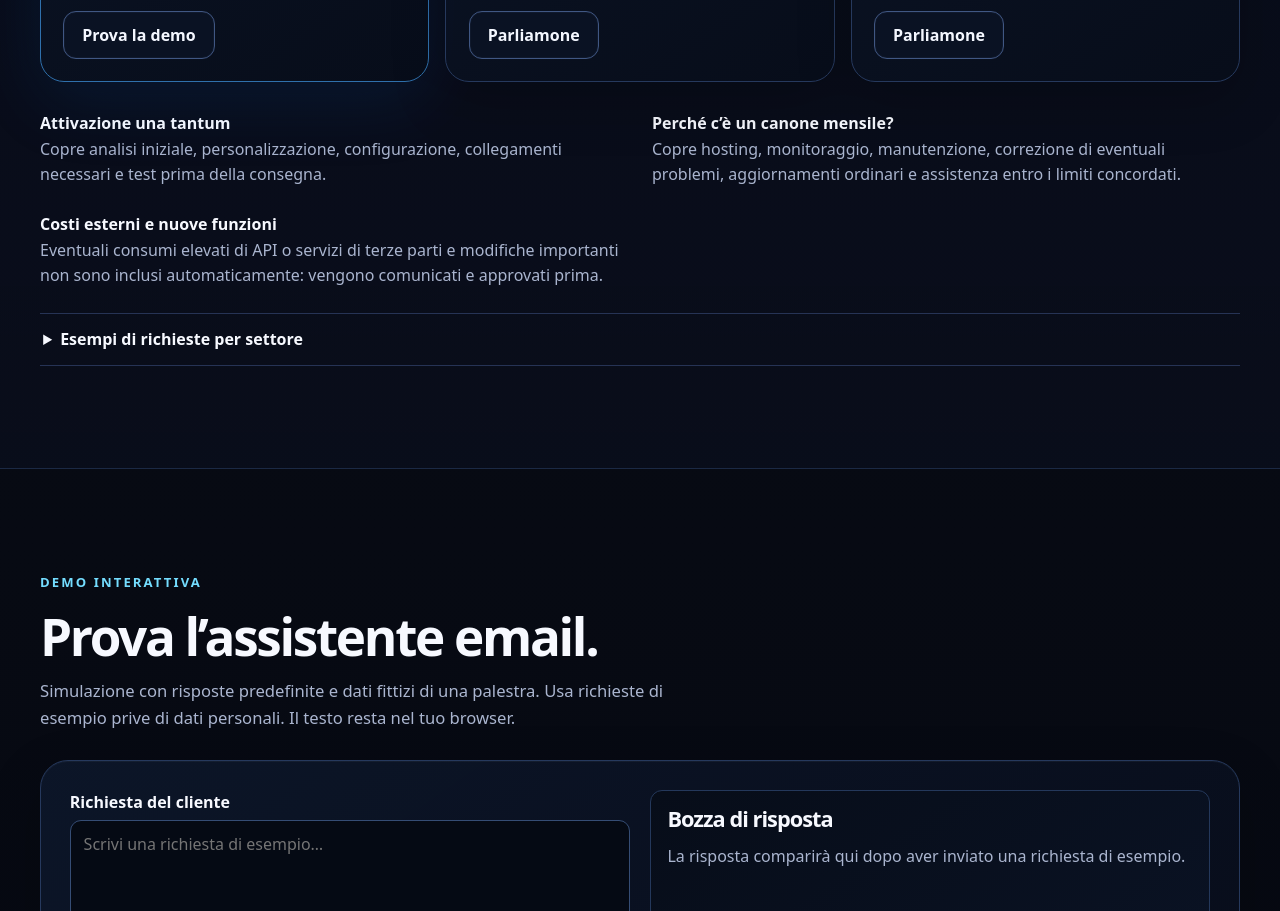
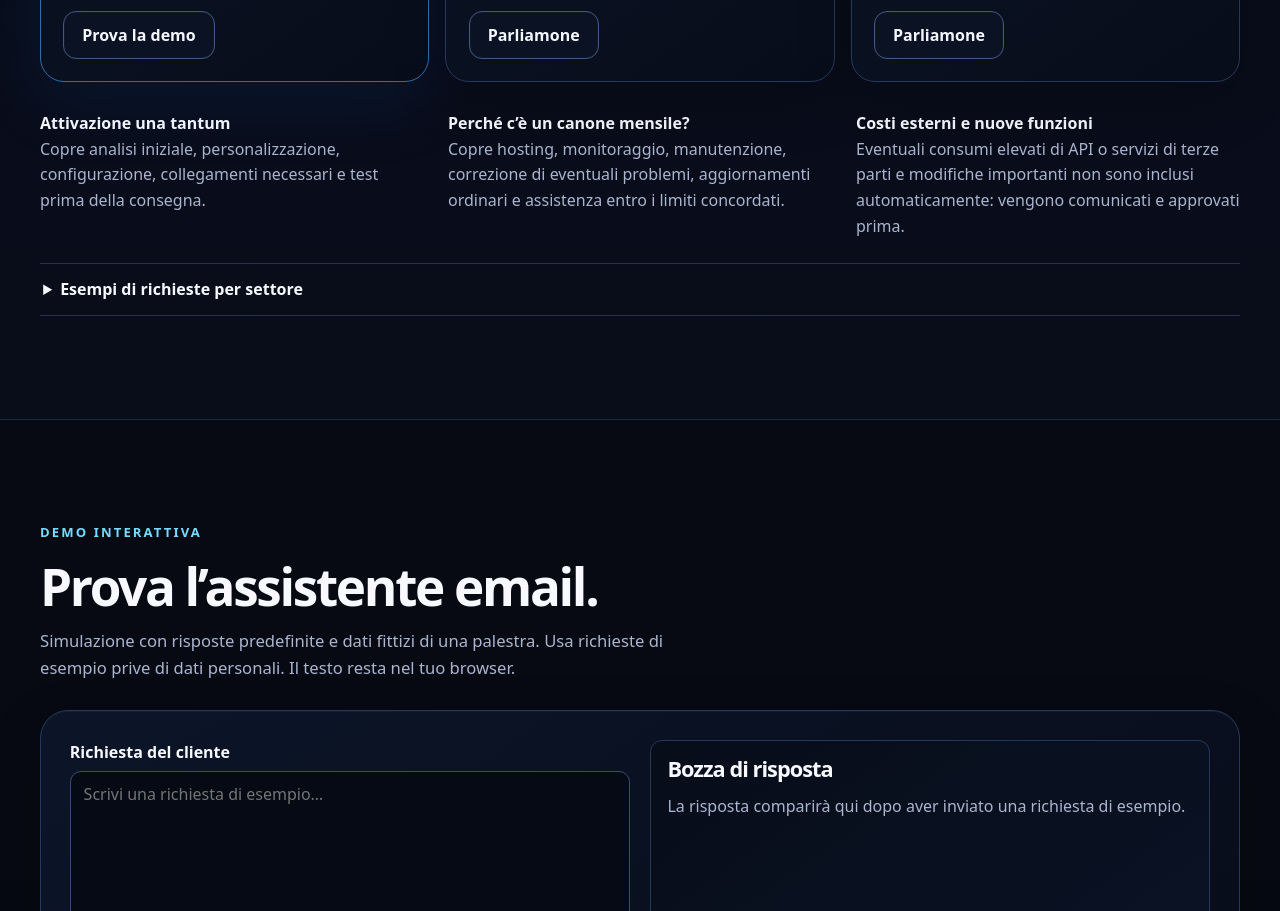
Before and after one commit to veltrix-italia/veltrix-italia.github.io, a plain HTML site: page index.html in a window 1280 px wide. Shown: the part 2133-3044 px from the top of the page. Drawn offline with Linux system fonts and the light colour scheme.

Commit message:
Aggiorna style.css

```diff
--- a/style.css
+++ b/style.css
@@ -68,7 +68,7 @@ h1 em{font-style:normal;color:#aeb8ff;background:linear-gradient(100deg,#b8caff,
 .card ul{padding-left:1.18rem;margin:1.1rem 0 1.35rem;color:var(--muted);flex:1}
 .card li+li{margin-top:.27rem}
 .card .price{margin-bottom:.9rem;color:var(--text);font-weight:650}
-.billing{display:grid;grid-template-columns:1fr 1fr;gap:1.5rem;margin-top:1.8rem}
+.billing{display:grid;grid-template-columns:repeat(3,1fr);gap:1.5rem;margin-top:1.8rem}
 .billing dt{font-weight:700}
 .billing dd{margin:0}
 .examples{margin-top:1.5rem;border-top:1px solid var(--line)}
@@ -199,6 +199,6 @@ input:focus,select:focus,textarea:focus{border-color:#36bff2;box-shadow:0 0 0 4p
 .steps li{border-top-color:#345a85}.steps li::before{color:#55d6ff}
 .faqs details{background:linear-gradient(90deg,#09111e9e,transparent);padding-inline:.65rem}.faqs summary{font-size:1.02rem}
 .footer{background:#020409;border-color:#18243d}.footer-grid{padding-top:.5rem}
-@media(max-width:910px){.hero-grid{min-height:auto;grid-template-columns:1fr;padding-block:5rem}.brand-stage{min-height:450px;max-width:660px;width:100%;margin-inline:auto}.top nav{padding:.25rem}.signal-one{left:2%}.signal-two{right:2%}}
+@media(max-width:910px){.hero-grid{min-height:auto;grid-template-columns:1fr;padding-block:5rem}.brand-stage{min-height:450px;max-width:660px;width:100%;margin-inline:auto}.top nav{padding:.25rem}.signal-one{left:2%}.signal-two{right:2%}.billing{grid-template-columns:1fr}}
 @media(max-width:700px){.bar{min-height:68px}.top nav{background:#070d19f7;border:0;border-bottom:1px solid #26395d;border-radius:0;padding:1rem}.hero-grid{padding-block:3.8rem;gap:3rem}.hero-logo{width:130%}.brand-stage{min-height:360px;border-radius:25px}.signal-card{padding:.55rem .65rem}.signal-one{top:9%;left:-2%}.signal-two{right:-2%;bottom:12%}.hero-points{gap:.5rem 1rem}}
 @media(max-width:420px){.brand-stage{min-height:285px}.signal-card{font-size:.74rem}.signal-card>span{width:27px;height:27px}.brand-stage figcaption{font-size:.58rem;letter-spacing:.16em}.hero-logo{width:138%}}
```
